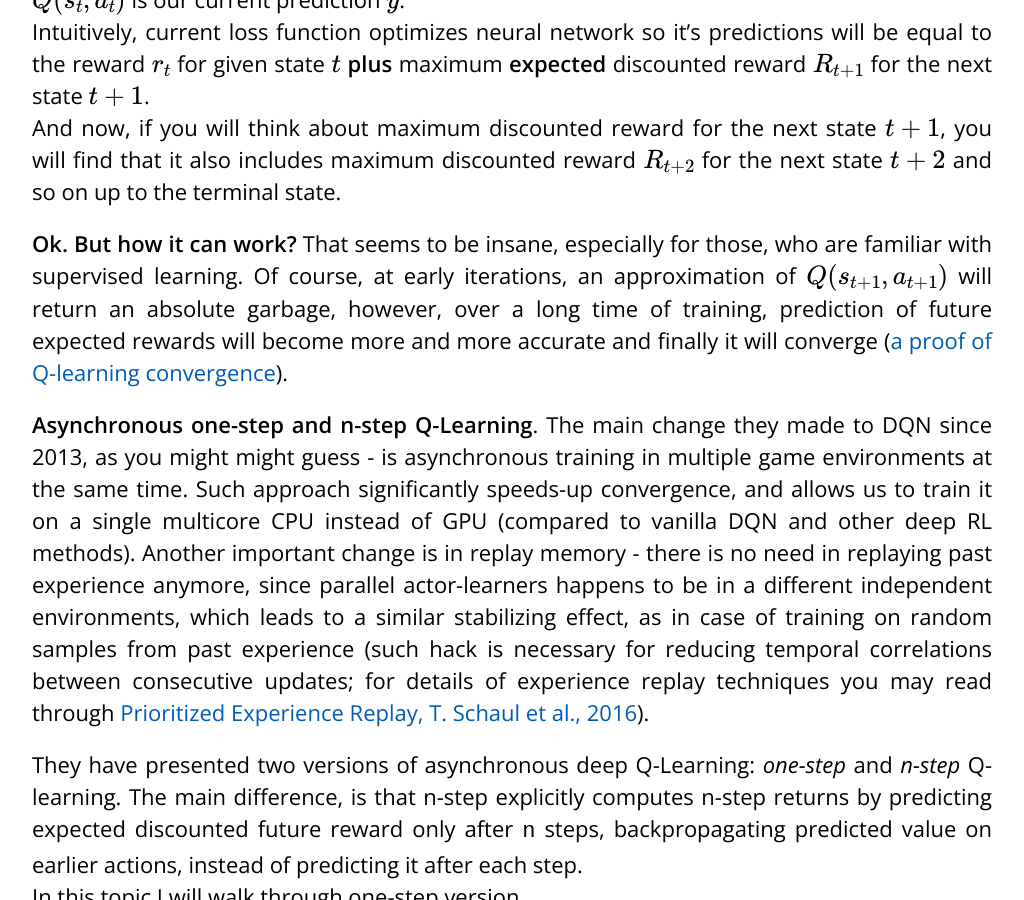
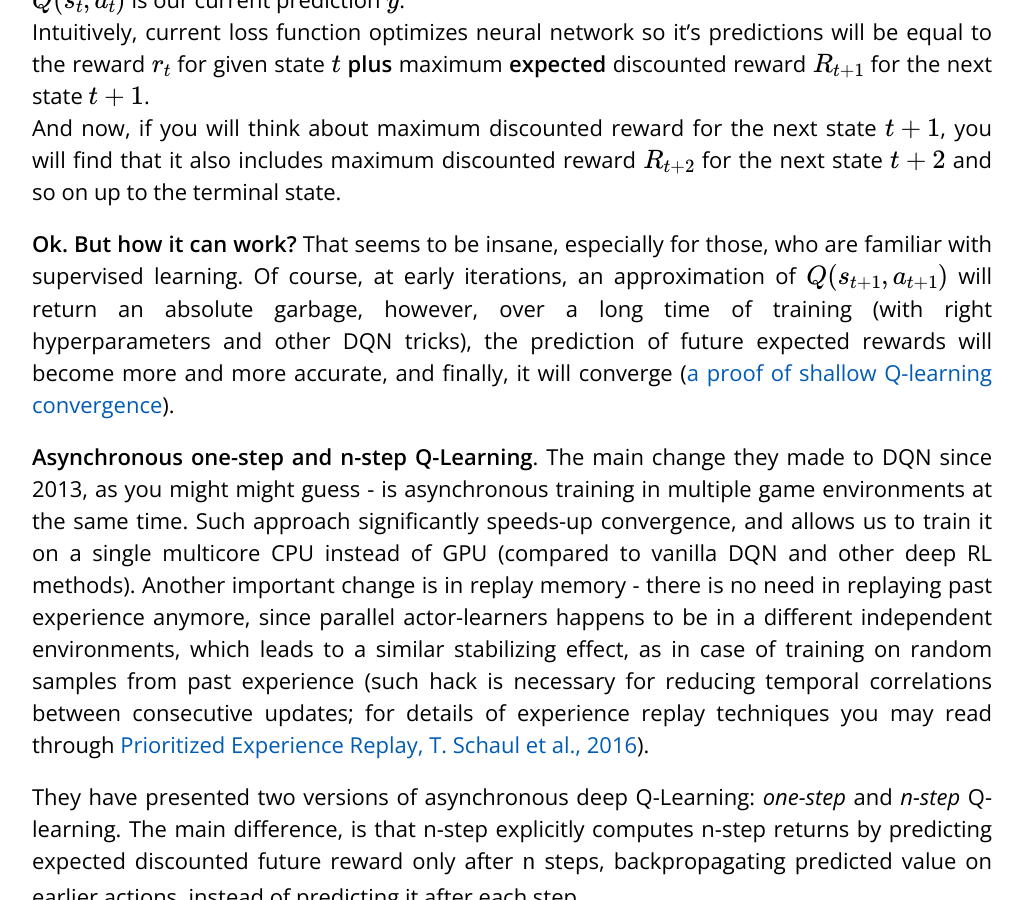
Before and after one commit to dbobrenko/dbobrenko.github.io, a Jekyll site: the page built from _posts/2016-11-03-async-deeprl.md, in a window 1280 px wide and 900 px high, scrolled down 3736 px. Shown: the whole window, without its empty margins (128-1152 px from the left). Built offline with Jekyll 4.4.1, drawn with Linux system fonts in a browser that asks for light colours; formulas are drawn with MathJax 3; comment, search, counter and statistics services are not loaded.

Commit message:
note about q-learning convergence proof

```diff
--- a/_posts/2016-11-03-async-deeprl.md
+++ b/_posts/2016-11-03-async-deeprl.md
@@ -71,7 +71,7 @@ $$Q(s_t, a_t)$$ is our current prediction $$\hat y$$.
 Intuitively, current loss function optimizes neural network so it's predictions will be equal to the reward $$r_t$$ for given state $$t$$ **plus** maximum **expected** discounted reward $$R_{t+1}$$ for the next state $$t+1$$.
 And now, if you will think about maximum discounted reward for the next state $$t+1$$, you will find that it also includes maximum discounted reward $$R_{t+2}$$ for the next state $$t+2$$ and so on up to the terminal state.
 
-**Ok. But how it can work?** That seems to be insane, especially for those, who are familiar with supervised learning. Of course, at early iterations, an approximation of $$Q(s_{t+1}, a_{t+1})$$ will return an absolute garbage, however, over a long time of training, prediction of future expected rewards will become more and more accurate and finally it will converge ([a proof of Q-learning convergence](http://users.isr.ist.utl.pt/~mtjspaan/readingGroup/ProofQlearning.pdf)).
+**Ok. But how it can work?** That seems to be insane, especially for those, who are familiar with supervised learning. Of course, at early iterations, an approximation of $$Q(s_{t+1}, a_{t+1})$$ will return an absolute garbage, however, over a long time of training (with right hyperparameters and other DQN tricks), the prediction of future expected rewards will become more and more accurate, and finally, it will converge ([a proof of shallow Q-learning convergence](http://users.isr.ist.utl.pt/~mtjspaan/readingGroup/ProofQlearning.pdf)).
 
 **Asynchronous one-step and n-step Q-Learning**. The main change they made to DQN since 2013, as you might might guess - is asynchronous training in multiple game environments at the same time. Such approach significantly speeds-up convergence, and allows us to train it on a single multicore CPU instead of GPU (compared to vanilla DQN and other deep RL methods). Another important change is in replay memory - there is no need in replaying past experience anymore, since parallel actor-learners happens to be in a different independent environments, which leads to a similar stabilizing effect, as in case of training on random samples from past experience (such hack is necessary for reducing temporal correlations between consecutive updates; for details of experience replay techniques you may read through [Prioritized Experience Replay, T. Schaul et al., 2016](https://arxiv.org/abs/1511.05952)).
 
```
